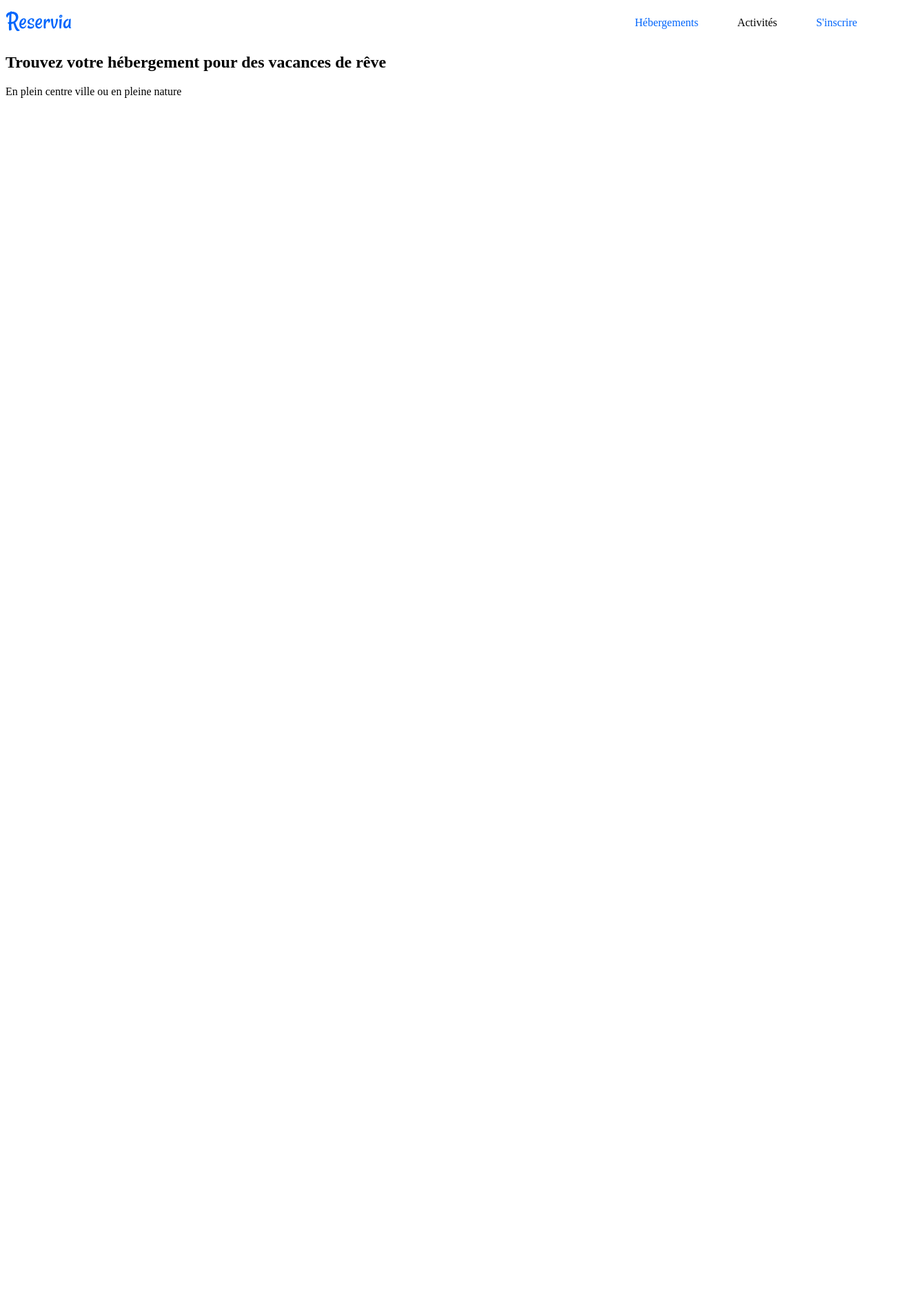
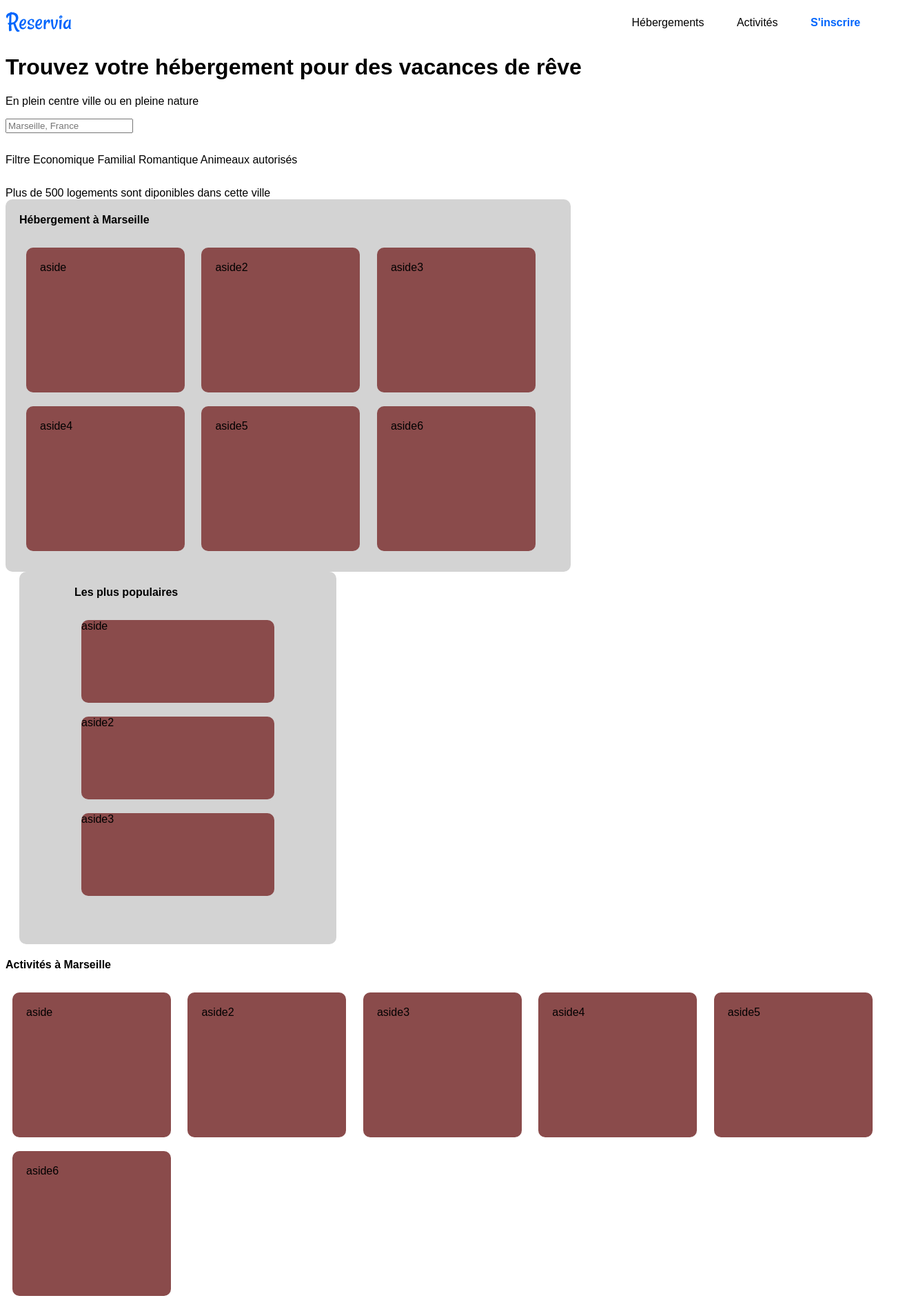
Before and after one commit to ludolorito/Loritoludovic_2_02072021, a plain HTML site: page index.html in a window 1280 px wide. Shown: the whole page at 69% size, 1313 px wide, since content can reach past the window. Before the commit the page ends 800 px from the top, so only its background shows below. Drawn offline with Linux system fonts and the light colour scheme.

Commit message:
Ajout des box et corrections des balises

```diff
--- a/assets/css/script.css
+++ b/assets/css/script.css
@@ -1,42 +1,171 @@
-.fexCentre {
+        /*police*/
+.body {
+    @import url('https://fonts.googleapis.com/css2?family=Raleway&display=swap');
+}
+body {
+    box-sizing: border-box;
+    font-family: 'Raleway', sans-serif;
+}
+.flex-Centre {
     display: flex;
     justify-content: center;
     align-items: center;
 
 }
-.flexAround {
+.flex-Arround {
     display: flex;
     justify-content: space-around;
     align-items: center;
 
 }
-.flexBetween {
+.flex-Between {
     display: flex;
     justify-content: space-between;
     align-items: center;
 }
-.sizelink {         /* taille de l'espacement entre les liens */
+.font {                /* police d'écriture */
+font-family: 'Raleway', sans-serif;
+}
+.size-link {         /* taille de l'espacement entre les liens */
     width: 30%;
 }
-.colorlink1 {       /* couleur des liens avant et apres clique */
+.color-singup {       /* couleur des liens avant et apres clique */
     text-decoration: none;
     color:#0065FC
 }
-.colorlink1:hover {
-    text-decoration:none;
-    color: #DEEBFF;
-}
-.colorlink2 {
+.color-nav {
     text-decoration: none;
     color:black
 }
-.colorlink2:hover {
+.color-nav:hover {
     text-decoration: none;
-    color:#F2F2F2 ;
+    color:#0065FC ;
 }
-nav {                   /* police d'ecriture de tout le texte dans nav */
-    font-family: raleway;
+.recherchebarre {
+    margin-top: 10px;
+    margin-bottom: 30px;
+
 }
-em {
+.sous-titre {
     font-style:normal
 }
+ul {
+    list-style: none;
+}
+.filtre {
+    display: flex;
+    justify-content: space-around;
+    align-items: center;
+    height: 30px;
+    /*box gauche "Hebergement" */
+}
+.left-box {
+    display: inline-block;
+    padding-left: 20px;
+    background-color: rgb(211, 211, 211);
+    width: 800px;
+    height: 540px;
+    border-radius: 10px;
+
+}
+.left-box-content {
+    display: inline-block;
+    border-radius: 10px;
+    margin: 10px ;
+    width: 190px;
+    height: 170px;
+    padding: 20px;
+    background: rgb(138, 75, 75);
+}
+    /*box doite "les plus populaire"*/
+.right-box {
+    display: inline-block;
+    vertical-align: top;
+    margin-left: 20px;
+    background-color: rgb(211, 211, 211);
+    width: 380px;
+    height: 540px;
+    padding-left: 80px;
+    border-radius: 10px;
+}
+.right-box-content {
+    display: inline-block;
+    margin: 10px ;
+    width: 280px;
+    height: 120px;
+    background: rgb(138, 75, 75);
+    border-radius: 10px;
+}
+    /*box bas " activités à marseille "*/
+.bottom-box {
+    display: inline-block;
+    background-color: rgb(255, 255, 255);
+    width: 1305px;
+    height: 540px;
+    border-radius: 10px;
+
+}
+.bottom-box-content{
+    display: inline-block;
+    border-radius: 10px;
+    margin: 10px ;
+    width: 190px;
+    height: 170px;
+    padding: 20px;
+    background: rgb(97, 185, 144);
+
+}
+.bottom-box-content:nth-child(n) {
+    display: flex;
+    border-radius: 10px;
+    margin: 10px ;
+    width: 190px;
+    height: 250px;
+    padding: 20px;
+    background: rgb(88, 15, 15);
+}
+.bottom-box-content:nth-child(2n) {
+   display: flex;
+    border-radius: 10px;
+    margin: 10px ;
+    width: 190px;
+    height: 170px;
+    padding: 20px;
+    background: rgb(36, 34, 34);
+}
+.bottom-box-content:nth-child(3n) {
+   display: flex;
+    border-radius: 10px;
+    margin: 10px ;
+    width: 190px;
+    height: 170px;
+    padding: 20px;
+    background: rgb(236, 188, 188);
+}
+.bottom-box-content:nth-child(4n) {
+
+    border-radius: 10px;
+    margin: 10px ;
+    width: 190px;
+    height: 170px;
+    padding: 20px;
+    background: rgb(235, 128, 128);
+}
+.bottom-box-content:nth-child(5n) {
+
+    border-radius: 10px;
+    margin: 10px ;
+    width: 190px;
+    height: 170px;
+    padding: 20px;
+    background: rgb(75, 65, 65);
+}
+.bottom-box-content:nth-child(6n) {
+
+    border-radius: 10px;
+    margin: 10px ;
+    width: 190px;
+    height: 170px;
+    padding: 20px;
+    background: rgb(206, 107, 107);
+}
--- a/index.html
+++ b/index.html
@@ -8,18 +8,71 @@
 </head>
 <body>
     <nav>
-        <div class="flexBetween">                                       <!--mise en place des liens-->
+                 <!--mise en place des liens-->
+        <div class="flex-Between">
          <div><img src= "assets/images/logo/Reservia.svg" alt="Logo Reservia" /></div>
-            <div class="sizelink flexAround">                           <!--espacement entre les liens-->
-            <div><a class="deconone colorlink1" href="# ">Hébergements</a></div>
-            <div><a class="deconone colorlink2" href="# ">Activités</a></div>
-            <div><a class="deconone colorlink1" href="# ">S'inscrire</a></div>
-            </div></div></nav>
+                 <!--espacement entre les liens-->
+         <ul class="size-link flex-Arround">
+            <li><a class="color-nav" href="# ">Hébergements</a></li>
+            <li><a class="color-nav" href="# ">Activités</a></li>
+            <li><a class="color-singup" href="# "><strong>S'inscrire</strong></a></li>
+            </div></ul></nav>
 
-    <nav>
-        <h1><strong>Trouvez votre hébergement pour des vacances de rêve</strong></h1>
-        <p><em>En plein centre ville ou en pleine nature</em></p>
+    <header>
+        <h1>Trouvez votre hébergement pour des vacances de rêve</h1>
+        <p class="sous-titre">En plein centre ville ou en pleine nature</p>
+    </header>
+                 <!-- barre de recherche-->
+        <section class="recherchebarre" action="#">
+            <form method="post">
+            <input type="text" placeholder="Marseille, France"/>
 
-    </nav>
-    </body>
+                 <!--Filtres-->
+            <div class="filtre"></div>
+            <span>Filtre</span>
+            <span>Economique</span>
+            <span>Familial</span>
+            <sapn>Romantique</sapn>
+            <span>Animeaux autorisés</span>
+            </section>
+            </div>
+<section>Plus de 500 logements sont diponibles dans cette ville</section>
+
+    <section class="left-box">
+        <h4>Hébergement à Marseille </h4>
+        <div class="left-box-content">aside</div>
+        <div class="left-box-content">aside2</div>
+        <div class="left-box-content">aside3</div>
+        <div class="left-box-content">aside4</div>
+        <div class="left-box-content">aside5</div>
+        <div class="left-box-content">aside6</div>
+    </div></section>
+
+    <section class="right-box">
+        <h4>Les plus populaires</h4>
+        <div class="right-box-content ">aside</div>
+        <div class="right-box-content">aside2</div>
+        <div class="right-box-content">aside3</div>
+    </div>
+
+
+    </section>
+
+    <section class="bottom-box">
+        <h4>Activités à Marseille</h4>
+        <div class="left-box-content">aside</div>
+        <div class="left-box-content">aside2</div>
+        <div class="left-box-content">aside3</div>
+        <div class="left-box-content">aside4</div>
+        <div class="left-box-content">aside5</div>
+        <div class="left-box-content">aside6</div>
+    </div>
+    </section>
+    </form>
+
+</body>
+<footer>
+
+</footer>
+
 </html>
```
